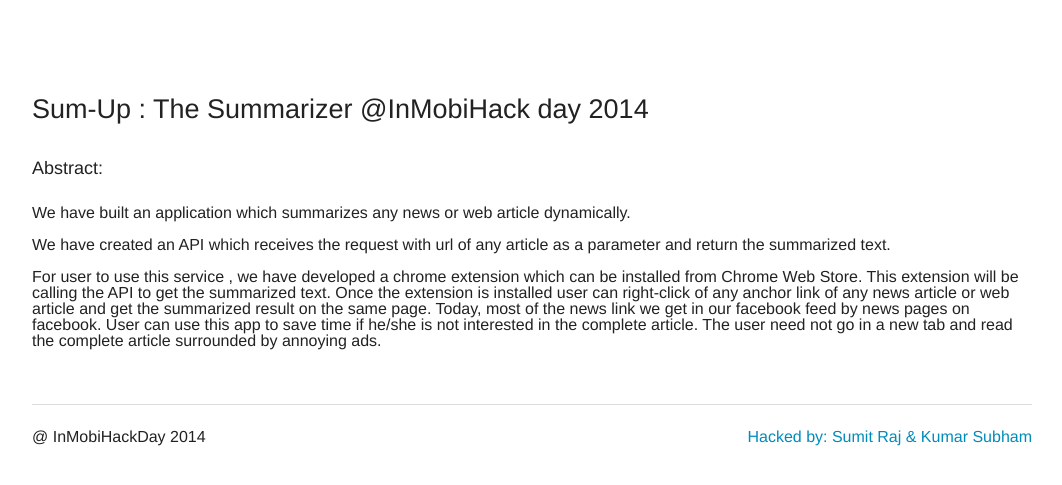
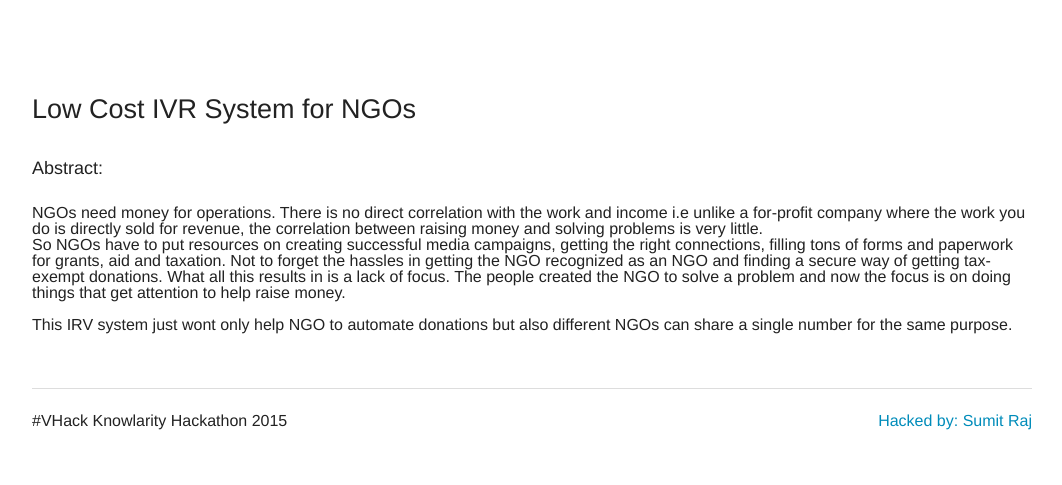
Before and after one commit to armohamm/KnowlarityAPIHackathon, a Flask app: page / in a window 1280 px wide. Shown: the top 485 px of the page, without its empty margins (108-1170 px from the left). Run offline with Flask 2, Linux system fonts and the light colour scheme; some libraries are stand-ins or nearby versions.

Commit message:
new changess

```diff
--- a/templates/base.html
+++ b/templates/base.html
@@ -5,7 +5,7 @@
 		<meta charset="utf-8">
 		<meta name="viewport" content="width=device-width, initial-scale=1.0">
 
-        <title>InMobiHack Day 2014</title>
+        <title>#VHack Knowlarity Hackathon 2015</title>
 
         <link rel="stylesheet" href="/static/css/foundation.css">
         <link rel="stylesheet" href="/static/css/normalize.css">
@@ -28,12 +28,12 @@
 			<hr />
 				<div class="row">
 					<div class="large-6 columns">
-						<p>@ InMobiHackDay 2014</p>
+						<p>#VHack Knowlarity Hackathon 2015</p>
 					</div>
 
 					<div class="large-6 columns">
 						<ul class="inline-list right">
-							<li><a href="#">Hacked by: Sumit Raj & Kumar Subham</a></li>
+							<li><a href="#">Hacked by: Sumit Raj</a></li>
 						</ul>
 					</div>
 				</div>
--- a/templates/index.html
+++ b/templates/index.html
@@ -13,20 +13,15 @@
 		<!-- This has been source ordered to come first in the markup (and on small devices) but to be to the right of the nav on larger screens -->
 		<div class="row">
 			<div class="">
-				<h3>Sum-Up : The Summarizer @InMobiHack day 2014</h3>
+				<h3>Low Cost IVR System for NGOs</h3>
 
 				<br />
 				<h5>Abstract:</h5>
 				<br />
 
 
-				<div>We have built an application which summarizes any news or web article dynamically.<br/><br/>
-We have created an API which receives the request with url of any article as a parameter and return the summarized text.
-<br/><br/>
-For user to use this service , we have developed a chrome extension which can be installed from Chrome Web Store. This extension will be calling the API to get the summarized text. Once the extension is installed user can right-click of any anchor link of any news article or web article and get the summarized result on the same page.
-Today, most of the news link we get in our facebook feed by news pages on facebook.
-User can use this app to save time if he/she is not interested in the complete article.
-The user need not go in a new tab and read the complete article surrounded by annoying ads. <div>
+				<div>NGOs need money for operations. There is no direct correlation with the work and income i.e unlike a for-profit company where the work you do is directly sold for revenue, the correlation between raising money and solving problems is very little.
+				<br/> So NGOs have to put resources on creating successful media campaigns, getting the right connections, filling tons of forms and paperwork for grants, aid and taxation. Not to forget the hassles in getting the NGO recognized as an NGO and finding a secure way of getting tax-exempt donations. What all this results in is a lack of focus. The people created the NGO to solve a problem and now the focus is on doing things that get attention to help raise money.<br/><br/> This IRV system just wont only help NGO to automate donations but also different NGOs can share a single number for the same purpose.  <div>
 			</div>
 
 			<!-- Nav Sidebar -->
```
Also changed, not shown: 2 other files.
